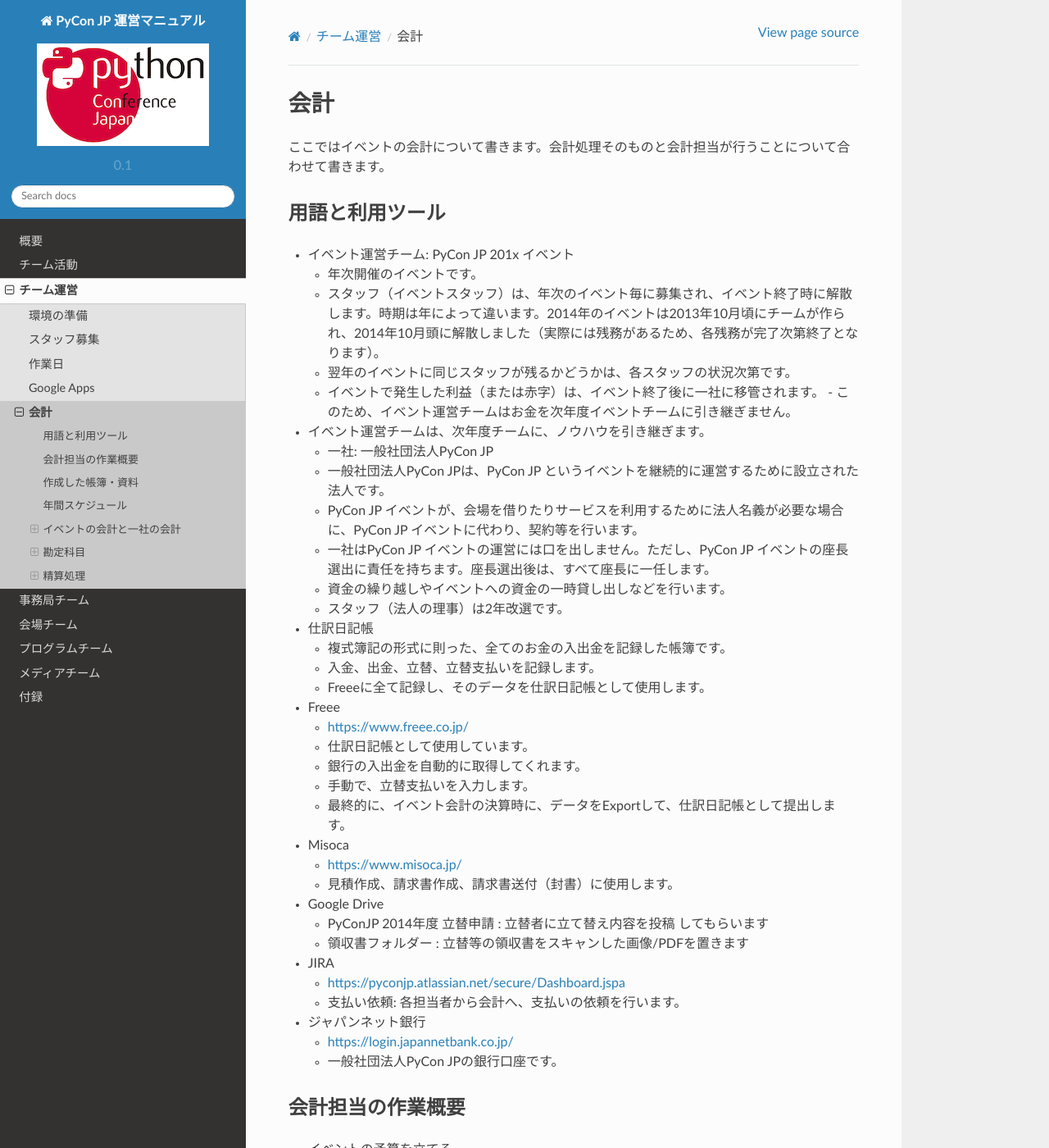
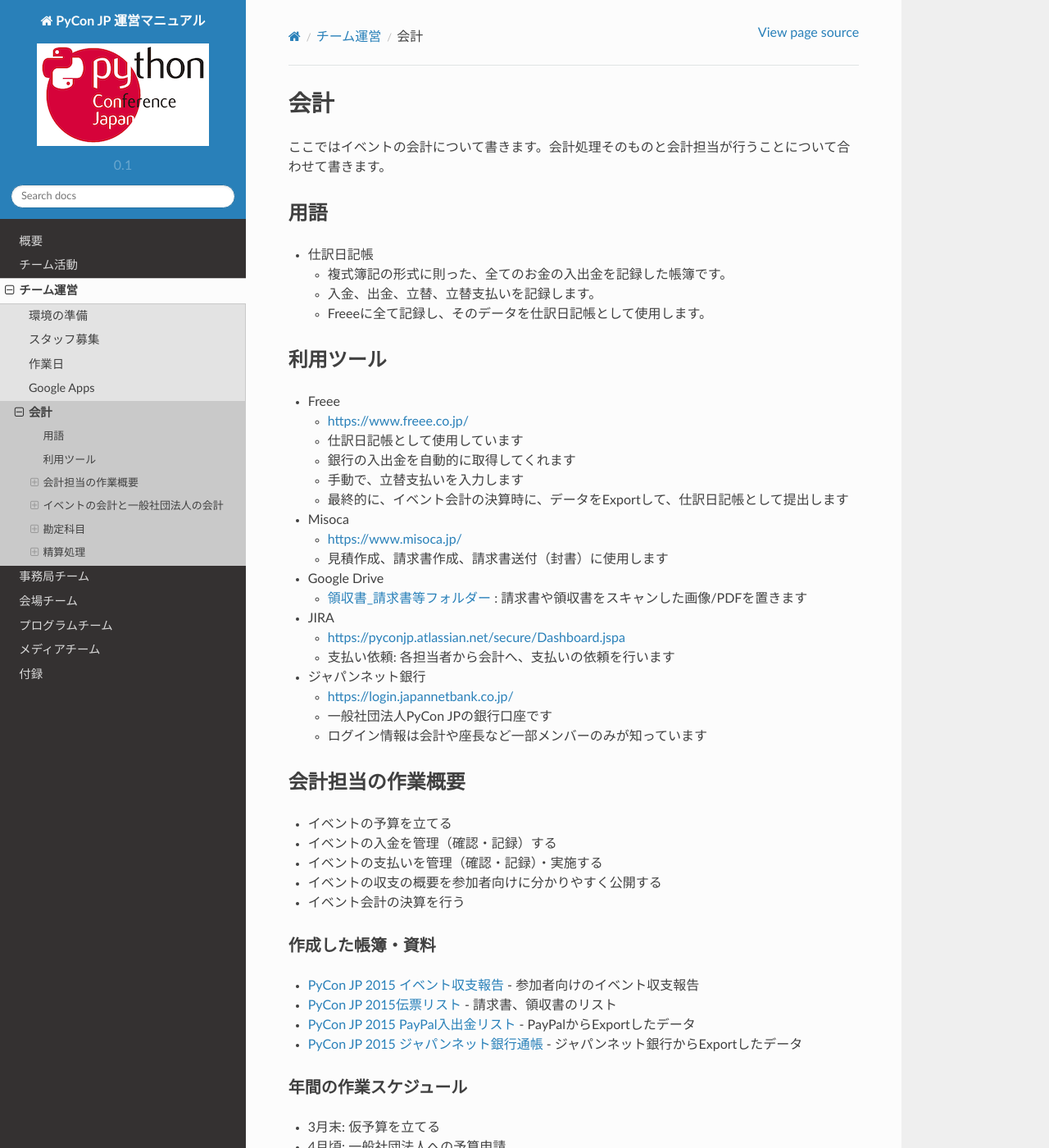
Before and after one commit to pyconjp/manual, a Sphinx documentation site: the page built from source/management/accounts.rst, in a window 1280 px wide and 1400 px high. Shown: the whole window at 82% size. Built offline with Sphinx 7.4.7 and the Read the Docs theme 2.0.0, drawn with Linux system fonts in a browser that asks for light colours; some of the changed text lies outside the part shown.

Commit message:
ISSHA-188 update accounts

```diff
--- a/source/management/accounts.rst
+++ b/source/management/accounts.rst
@@ -5,57 +5,43 @@
 ======
 ここではイベントの会計について書きます。会計処理そのものと会計担当が行うことについて合わせて書きます。
 
-用語と利用ツール
-================
-- イベント運営チーム: PyCon JP 201x イベント
-
-  - 年次開催のイベントです。
-  - スタッフ（イベントスタッフ）は、年次のイベント毎に募集され、イベント終了時に解散します。時期は年によって違います。2014年のイベントは2013年10月頃にチームが作られ、2014年10月頭に解散しました（実際には残務があるため、各残務が完了次第終了となります）。
-  - 翌年のイベントに同じスタッフが残るかどうかは、各スタッフの状況次第です。
-  - イベントで発生した利益（または赤字）は、イベント終了後に一社に移管されます。  - このため、イベント運営チームはお金を次年度イベントチームに引き継ぎません。
-
-- イベント運営チームは、次年度チームに、ノウハウを引き継ぎます。
-
-  - 一社: 一般社団法人PyCon JP
-  - 一般社団法人PyCon JPは、PyCon JP というイベントを継続的に運営するために設立された法人です。
-  - PyCon JP イベントが、会場を借りたりサービスを利用するために法人名義が必要な場合に、PyCon JP イベントに代わり、契約等を行います。
-  - 一社はPyCon JP イベントの運営には口を出しません。ただし、PyCon JP イベントの座長選出に責任を持ちます。座長選出後は、すべて座長に一任します。
-  - 資金の繰り越しやイベントへの資金の一時貸し出しなどを行います。
-  - スタッフ（法人の理事）は2年改選です。
-
+用語
+====
 - 仕訳日記帳
 
   - 複式簿記の形式に則った、全てのお金の入出金を記録した帳簿です。
   - 入金、出金、立替、立替支払いを記録します。
   - Freeeに全て記録し、そのデータを仕訳日記帳として使用します。
 
+利用ツール
+==========
 - Freee
 
   - https://www.freee.co.jp/
-  - 仕訳日記帳として使用しています。
-  - 銀行の入出金を自動的に取得してくれます。
-  - 手動で、立替支払いを入力します。
-  - 最終的に、イベント会計の決算時に、データをExportして、仕訳日記帳として提出します。
+  - 仕訳日記帳として使用しています
+  - 銀行の入出金を自動的に取得してくれます
+  - 手動で、立替支払いを入力します
+  - 最終的に、イベント会計の決算時に、データをExportして、仕訳日記帳として提出します
 
 - Misoca
 
   - https://www.misoca.jp/
-  - 見積作成、請求書作成、請求書送付（封書）に使用します。
+  - 見積作成、請求書作成、請求書送付（封書）に使用します
 
 - Google Drive
 
-  - PyConJP 2014年度 立替申請 : 立替者に立て替え内容を投稿 してもらいます
-  - 領収書フォルダー : 立替等の領収書をスキャンした画像/PDFを置きます
+  - `領収書_請求書等フォルダー <https://drive.google.com/open?id=0B6CwCg1gKw_tVFJ1NE5pQ0pZa2c>`_ : 請求書や領収書をスキャンした画像/PDFを置きます
 
 - JIRA
 
   - https://pyconjp.atlassian.net/secure/Dashboard.jspa
-  - 支払い依頼: 各担当者から会計へ、支払いの依頼を行います。
+  - 支払い依頼: 各担当者から会計へ、支払いの依頼を行います
 
 - ジャパンネット銀行
 
   - https://login.japannetbank.co.jp/
-  - 一般社団法人PyCon JPの銀行口座です。
+  - 一般社団法人PyCon JPの銀行口座です
+  - ログイン情報は会計や座長など一部メンバーのみが知っています
 
 会計担当の作業概要
 ==================
@@ -66,16 +52,16 @@
 - イベント会計の決算を行う
 
 作成した帳簿・資料
-==================
-- PyCon JP 2014 イベント収支報告 - 参加者向けの概要
-- PyCon JP 2014年度 収支（立替・入金・支払い伝票）  - 仕訳日記帳相当
-- PyCon JP 2014 PayPal入出金リスト - PayPalからExportしたデータ
-- PyCon JP 2014 ジャパンネット銀行通帳 - ジャパンネット銀行からExportしたデータ
+------------------
+- `PyCon JP 2015 イベント収支報告 <https://drive.google.com/open?id=15k6P-No1-WnhHMxgoyMl1GpKpOft2rsn9gkyLoqCNTg>`_ - 参加者向けのイベント収支報告
+- `PyCon JP 2015伝票リスト <https://drive.google.com/open?id=1o4DHWI_ZnQ1qqCy3ldoha1b3daGyrc0zqr7Udt8WQfA>`_ - 請求書、領収書のリスト
+- `PyCon JP 2015 PayPal入出金リスト <https://drive.google.com/open?id=1BpCq40JDw0tcGBG5KqMhdGScf5eBpwUB9Ch7RiuoEzw>`_ - PayPalからExportしたデータ
+- `PyCon JP 2015 ジャパンネット銀行通帳 <https://drive.google.com/open?id=1eWJCPHBlKrxkH0GkGUbQqKjYImj7ymga8yax08CGNOc>`_ - ジャパンネット銀行からExportしたデータ
 
-年間スケジュール
-================
+年間の作業スケジュール
+----------------------
 - 3月末: 仮予算を立てる
-- 4月頃: 一社への予算申請
+- 4月頃: 一般社団法人への予算申請
 - 6月末: 本予算を確定する
 - 8月～9月: 収入・支払いを管理する
 - 9月頃: 現金用意
```
Also changed, not shown: other parts of source/management/accounts.rst (+8 -8 lines).
